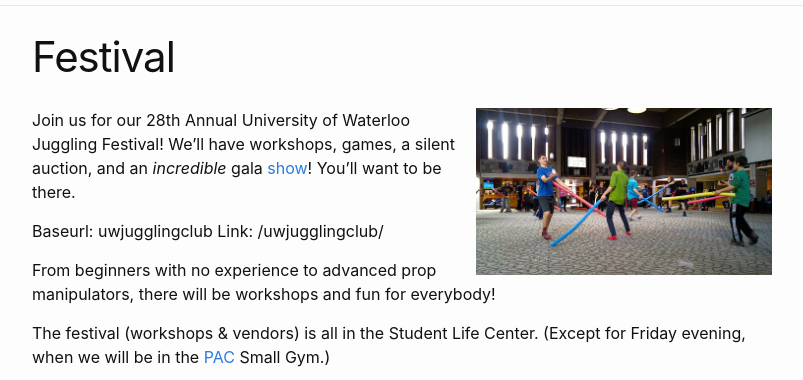
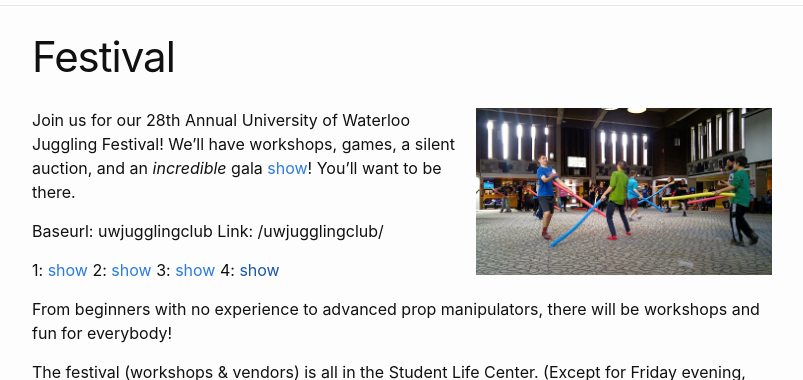
Before and after one commit to tdresser/uwjugglingclub, a Jekyll site: the page built from festival.md, in a window 1280 px wide and 900 px high, scrolled down 316 px, cut to the strip 0-380 px from the top of the window. Shown: the whole strip, without its empty margins (238-1041 px from the left). Built offline with Jekyll 4.4.1, drawn with Linux system fonts in a browser that asks for light colours.

Commit message:
Fixing link

```diff
--- a/festival.md
+++ b/festival.md
@@ -10,6 +10,11 @@ Join us for our 28th Annual University of Waterloo Juggling Festival! We'll have
 
 Baseurl: {{site.baseurl}}
 Link: {% link show.md %}
+
+1: [show]({{site.baseurl}}{% link show.md %})
+2: [show]({% link show.md %})
+3: [show](../{{site.baseurl}}{% link show.md %})
+4: [show]({{ link show.md | absolute_url }})
 
 From beginners with no experience to advanced prop manipulators, there will be workshops and fun for everybody!
 
```
